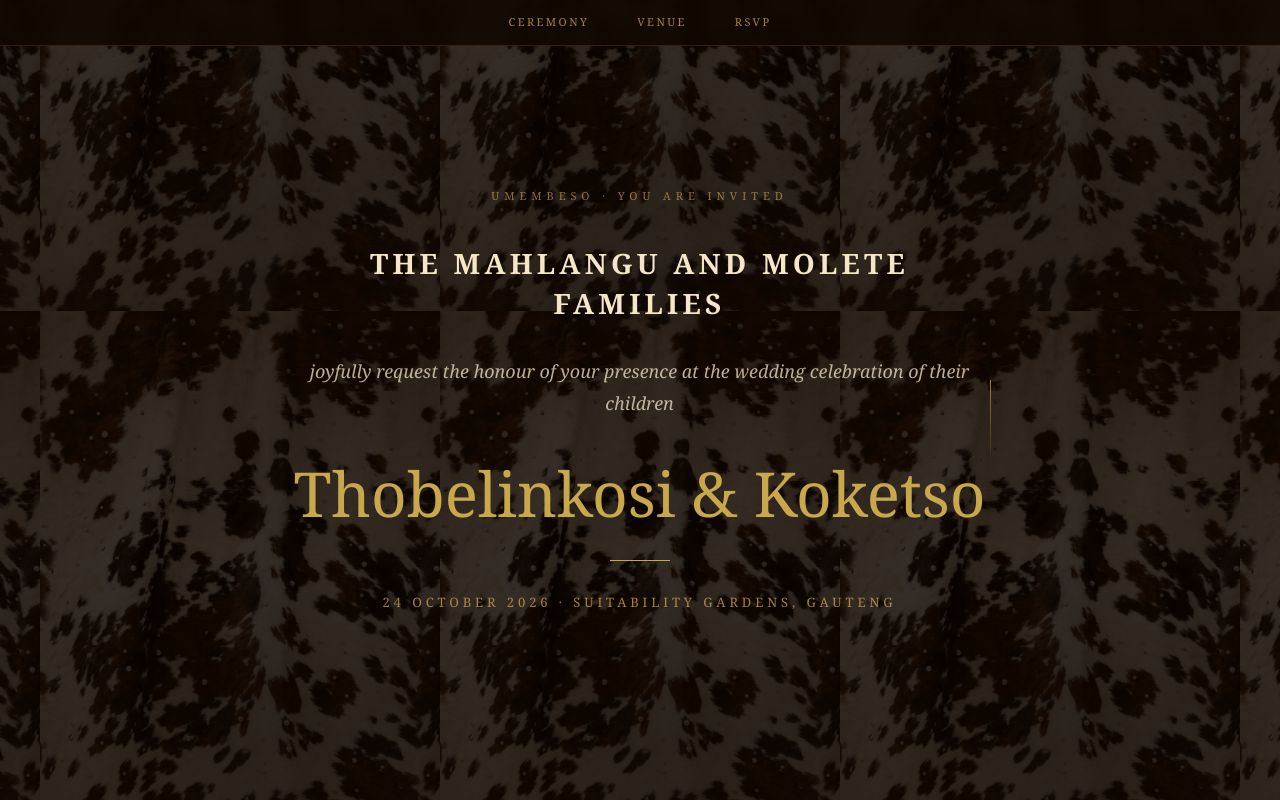
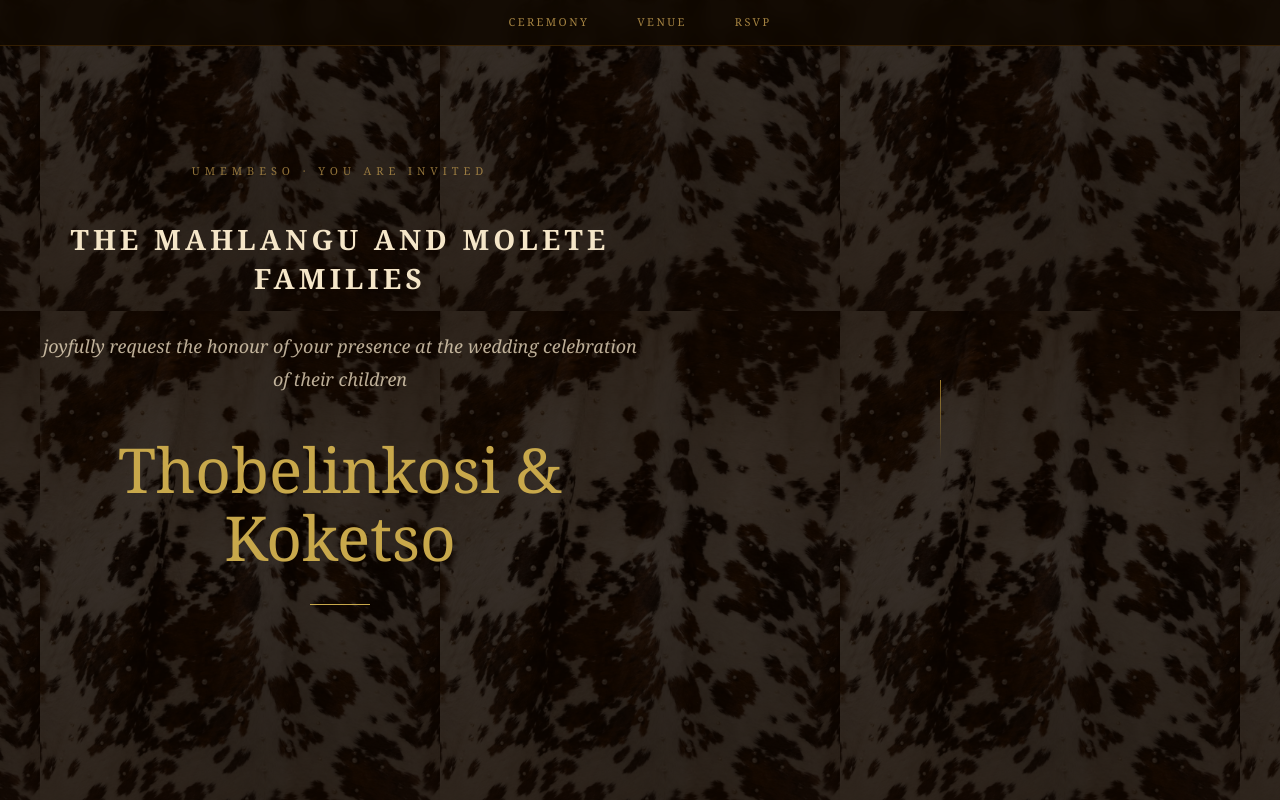
Before and after one commit to Princess7802/zulu-wedding-site, a Next.js app: page / in a window 1280 px wide. Both pictures are taken after a click on the button "SKIP ›". Shown: the top 800 px of the page. Built offline with nearby package versions, Linux system fonts and the light colour scheme.

Commit message:
fix scroll line position

```diff
--- a/app/page.js
+++ b/app/page.js
@@ -248,20 +248,10 @@ export default function ZuluHeritageWeddingInvitation() {
               margin: "0 auto 32px",
             }}
           />
-          <p
-            style={{
-              color: "rgba(200,160,80,0.8)",
-              fontSize: "clamp(10px,2vw,13px)",
-              letterSpacing: "0.3em",
-              textTransform: "uppercase",
-              fontFamily: "Georgia,serif",
-            }}
-          >
-            24 October 2026 · Suitability Gardens, Gauteng
-          </p>
         </div>
         <div
           style={{
+            width: "100%",
             display: "flex",
             justifyContent: "center",
             padding: "40px 0 0",
```
